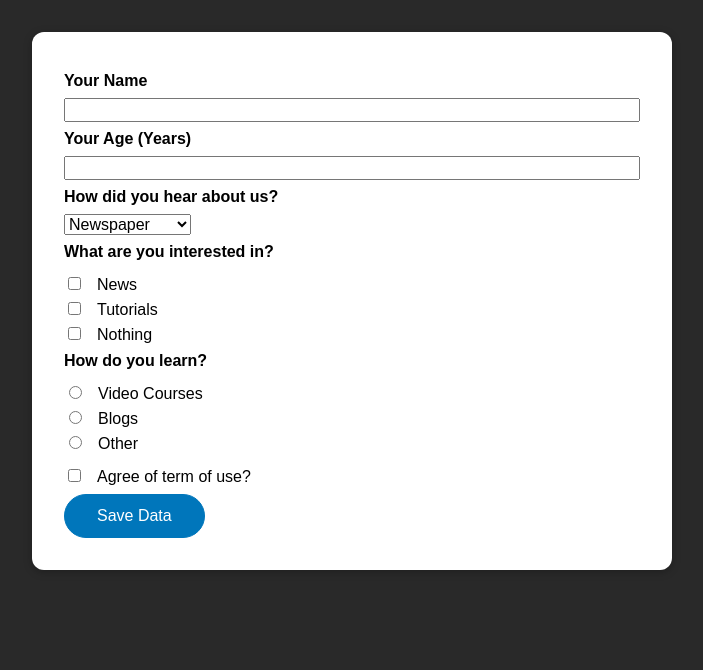
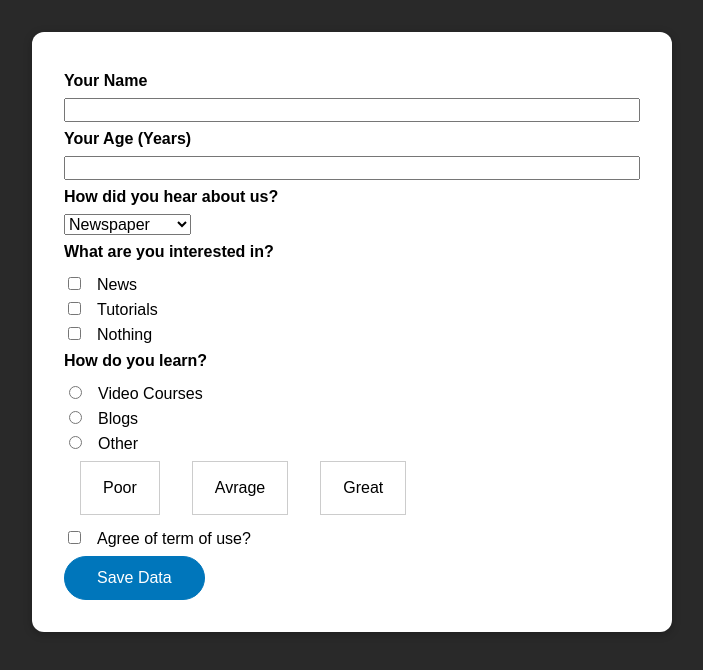
Before and after one commit to ami87878/Form-logic, a Vue app: page / in a window 1280 px wide. Shown: the top 670 px of the page, without its empty margins (288-991 px from the left). Built offline with nearby package versions, Linux system fonts and the light colour scheme; the HTML template or start-up script is replaced by a standard one.

Commit message:
new form control

```diff
--- a/src/components/TheForm.vue
+++ b/src/components/TheForm.vue
@@ -47,6 +47,10 @@
         <label for="how-other">Other</label>
       </div>
     </div>
+    <div class="form-control">
+
+      <rating-control></rating-control>
+    </div>
 
 
     <div class="form-control">
@@ -64,10 +68,20 @@
 
 const log=console.log;
 
+import  RatingControl from './RatingControl.vue'
+
 
 export default{
 
 
+
+  components:{
+
+    RatingControl,
+
+
+
+  },
 
   data(){
 
```
